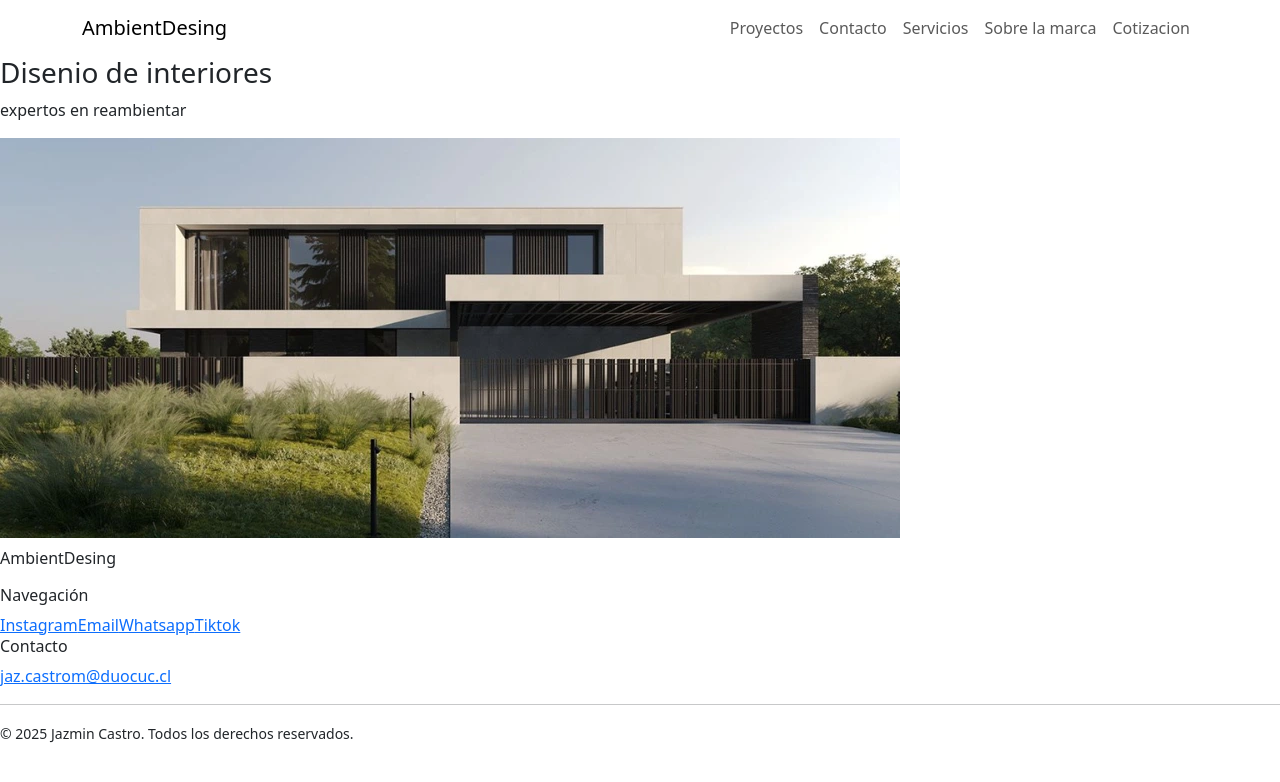
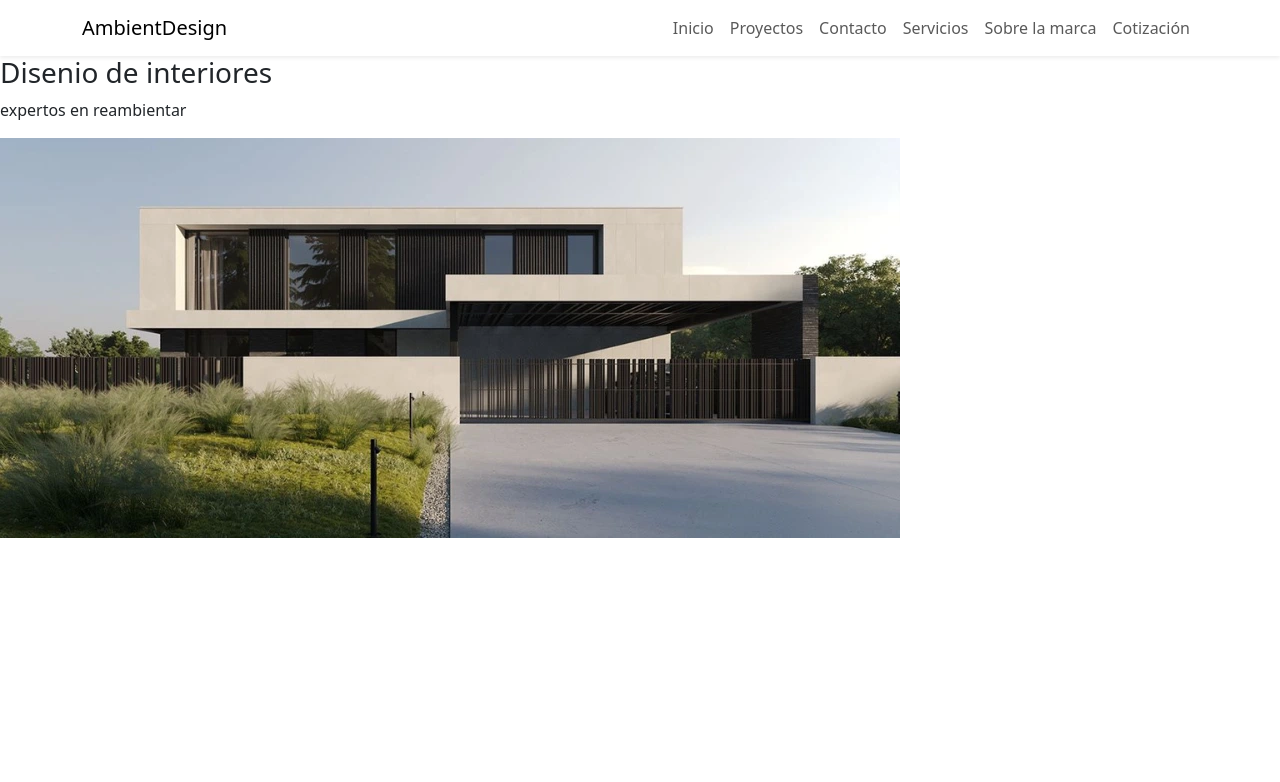
Before and after one commit to fa-morande/AmbientDesing, a React (Vite) app: page / in a window 1280 px wide. Shown: the top 782 px of the page. Built offline with nearby package versions, Linux system fonts and the light colour scheme.

Commit message:
pagina cotizacion primera funcionalidad

```diff
--- a/src/App.jsx
+++ b/src/App.jsx
@@ -1,32 +1,29 @@
-import React from 'react';
+import React, { Suspense } from 'react';
 import { Routes, Route } from 'react-router-dom';
-import Home from "./pages/Home.jsx"; // Importa el componente que acabas de crear
-import Navbar from "./components/molecules/navigation/Navbar.jsx";
-import Footer from './components/molecules/navigation/Footer.jsx';
-import Contacto from './pages/Contacto';
-import Cotizacion from './pages/Cotizacion';
-import Proyectos from './pages/Proyectos';
-import Servicios from './pages/Servicios';
-import SobreLaMarca from './pages/SobreLaMarca';
+import { appRoutes } from '@/routes/Config';
+import Navbar from '@/components/molecules/navigation/Navbar';
 
 function App() {
     return (
-        <div className="container-page">
-        <Navbar />
-        {/*se envuelven las rutas en el main*/}
-        <main className="contenido-main">
-            <Routes>
-            <Route path="/" element={<Home />} />
-            <Route path="/contacto" element={<Contacto />} />
-            <Route path="/cotizacion" element={<Cotizacion />} />
-            <Route path="/proyectos" element={<Proyectos />} />
-            <Route path="/servicios" element={<Servicios />} />
-            <Route path="/sobreLaMarca" element={<SobreLaMarca />} />
-            {/*ruta comodin*/}
+        <Suspense fallback={<div>Cargando...</div>}>
+        <Routes>
+            {appRoutes.map(({ path, component: Component, showNavbar }) => (
+            <Route
+                key={path}
+                path={path}
+                element={
+                <>
+                    {/* Solo renderiza el Navbar si showNavbar no es explícitamente false */}
+                    {showNavbar !== false && <Navbar />}
+                    <main className="page-content">
+                    <Component />
+                    </main>
+                </>
+                }
+            />
+            ))}
         </Routes>
-        </main>
-        <Footer />
-        </div>
+        </Suspense>
     );
 }
 
--- a/src/components/atoms/Text.jsx
+++ b/src/components/atoms/Text.jsx
@@ -1,8 +1,16 @@
 import React from "react";
 
-function Text({ children, variant = 'p', className }) {
-    const tag = variant; // Puede ser 'h1', 'p', 'span', etc.
-    return React.createElement(tag, { className }, children);
+function Text({ children, variant = "p", className = "", onClick, style }) {
+    const Component = variant; // h1, h2, p, etc.
+    return (
+        <Component
+            className={className}
+            onClick={onClick}
+            style={style}
+        >
+            {children}
+        </Component>
+    );
 }
 
 export default Text;
--- a/src/components/molecules/cards/CardCotizacion.jsx
+++ b/src/components/molecules/cards/CardCotizacion.jsx
@@ -2,39 +2,34 @@ import React from "react";
 import Text from "@/components/atoms/Text";
 import Button from "@/components/atoms/Button";
 
+function CardCotizacion({ esenciales, agregado, valor, tipo }) {
+    /* Manejo de Error */
+    if (!esenciales || !agregado) return null;
 
-function CardCotizacion() {
-    const cotizacion = "@/services/projects/cotizacion.js"
     return (
         <div className="body-columna">
+
+            {/* Seccion Esenciales */}
             <div className="body-esencial-cotizacion">
-                {cotizacion.esencial.map(esencial => (
-                    <li key={esencial}>
-                        <Text
-                            className="item-esencial"
-                            >{esencial}
-                        </Text>
-                    </li>
-                ))}
-                {cotizacion.esencial}
+                <li><Text className="item-esencial">{esenciales.nombre}</Text></li>
+                <li><Text className="item-esencial">{esenciales.descripcion}</Text></li>
+                <li><Text className="item-esencial">Espacios: {esenciales.espacios}</Text></li>
             </div>
+
+            {/* Seccion Agregado */}
             <div className="body-agregado-cotizacion">
-                {cotizacion.agregado.map(agregado => (
-                    <li key={agregado}>
-                        <Text
-                            className="item-agregado"
-                            >{agregado}
-                        </Text>
-                    </li>
-                    ))}
-                {cotizacion.agregado}
+                <li><Text className="item-agregado">Asesoría: {agregado.asesoria}</Text></li>
+                <li><Text className="item-agregado">Visita: {agregado.visita}</Text></li>
+                <li><Text className="item-agregado">Plano 3D: {agregado.plano3D}</Text></li>
             </div>
+
+            {/* Seccion Button */}
             <div className="body-valor-cotizacion">
                 <Text variant="h2" className="valor-cotizacion">
-                    {cotizacion.valor}
+                    {valor}
                 </Text>
             </div>
-            <Button>Cotizar {cotizacion.tipo}</Button>
+            <Button>Cotizar {tipo}</Button>
         </div>
     );
 }
--- a/src/components/molecules/forms/TablaCotizacion.jsx
+++ b/src/components/molecules/forms/TablaCotizacion.jsx
@@ -1,38 +1,39 @@
-import React from "react";
-import Text from "@/components/atoms/Text";
+import React, { useState } from "react";
 import CardCotizacion from "@/components/molecules/cards/CardCotizacion";
+import HeaderDinamic from "@/components/molecules/navigation/HeaderDinamic";
 import cotizacion from "@/services/projects/cotizacion";
 
-function TablaCotizacion(){
-    return(
+function TablaCotizacion() {
+    const planesKeys = Object.keys(cotizacion);
+    const [planActivo, setPlanActivo] = useState(planesKeys[0]);
+    /* Se Transforman los datos de servicio al formato que espera la molécula HeaderDinamic */
+    const opcionesHeader = planesKeys.map(key => ({
+        id: key,
+        label: cotizacion[key].tipo
+    }));
+    const datosPlan = cotizacion[planActivo];
+
+    return (
         <div className="body-tabla-cotizacion">
+            {/* Seccion Header */}
+            <HeaderDinamic
+                options={opcionesHeader}
+                activeTab={planActivo}
+                onTabChange={setPlanActivo}
+            />
+            <hr />
+
+            {/* Seccion CardInformacion */}
             <div className="body-tipo-cotizacion">
-                <Text className="body-titulo-cotizacion" variant="h2">Economico</Text>
                 <CardCotizacion
-                    esenciales={cotizacion.economico.esencial}
-                    agregado={cotizacion.economico.agregado}
-                    valor={cotizacion.economico.valor}
-                />
-            </div>
-            <div className="body-tipo-cotizacion">
-                <Text className="body-titulo-cotizacion" variant="h2">Avanzado</Text>
-                <CardCotizacion
-                    esenciales={cotizacion.medio.esencial}
-                    agregado={cotizacion.medio.agregado}
-                    valor={cotizacion.medio.valor}
-                />
-            </div>
-            <div className="body-tipo-cotizacion">
-                <Text className="body-titulo-cotizacion" variant="h2">Premium</Text>
-                <CardCotizacion
-                    esenciales={cotizacion.premium.esencial}
-                    agregado={cotizacion.premium.agregado}
-                    valor={cotizacion.premium.valor}
+                    tipo={datosPlan.tipo}
+                    esenciales={datosPlan.esencial}
+                    agregado={datosPlan.agregado}
+                    valor={datosPlan.valor}
                 />
             </div>
         </div>
-
-    )
+    );
 }
 
-export default TablaCotizacion
+export default TablaCotizacion;
--- /dev/null
+++ b/src/components/molecules/navigation/HeaderDinamic.jsx
@@ -0,0 +1,21 @@
+import React from "react";
+import Text from "@/components/atoms/Text";
+
+function HeaderDinamic({ options, onTabChange }) {
+    return (
+        <div className="tab-header-container" style={{ display: 'flex', gap: '20px' }}>
+            {options.map((option) => (
+                <Text
+                    key={option.id}
+                    className="headerDinamic"
+                    variant="h2"
+                    onClick={() => onTabChange(option.id)}
+                >
+                    {option.label}
+                </Text>
+            ))}
+        </div>
+    );
+}
+
+export default HeaderDinamic;
--- a/src/components/molecules/navigation/Navbar.jsx
+++ b/src/components/molecules/navigation/Navbar.jsx
@@ -1,21 +1,37 @@
 import React from 'react';
 import { Navbar, Nav, Container } from 'react-bootstrap';
+import { Link } from 'react-router-dom'; // Importante para evitar recargas
+import { appRoutes } from '@/routes/Config';
 
 function NavBar() {
+    // Filtramos para no mostrar la ruta "*" (Not Found) en el menú
+    // y solo aquellas que tengan un label definido
+    const menuRoutes = appRoutes.filter(route => route.path !== "*" && route.label);
+
     return (
-        <Navbar bg="white" variant="white" expand="sm">
-        <Container>
-            <Navbar.Brand href="/" className="navbar-brand">
-                AmbientDesing
-            </Navbar.Brand>
-            <Nav className="nav-links">
-                <Nav.Link href="/proyectos">Proyectos</Nav.Link>
-                <Nav.Link href="/contacto">Contacto</Nav.Link>
-                <Nav.Link href="/servicios">Servicios</Nav.Link>
-                <Nav.Link href="/sobreLaMarca">Sobre la marca</Nav.Link>
-                <Nav.Link href="/cotizacion">Cotizacion</Nav.Link>
-            </Nav>
-        </Container>
+        <Navbar bg="white" variant="light" expand="sm" className="shadow-sm">
+            <Container>
+                {/* Usamos as={Link} para que Bootstrap use el enrutador interno */}
+                <Navbar.Brand as={Link} to="/" className="navbar-brand">
+                    AmbientDesign
+                </Navbar.Brand>
+
+                <Navbar.Toggle aria-controls="basic-navbar-nav" />
+
+                <Navbar.Collapse id="basic-navbar-nav">
+                    <Nav className="ms-auto nav-links">
+                        {menuRoutes.map((route) => (
+                            <Nav.Link
+                                key={route.path}
+                                as={Link}
+                                to={route.path}
+                            >
+                                {route.label}
+                            </Nav.Link>
+                        ))}
+                    </Nav>
+                </Navbar.Collapse>
+            </Container>
         </Navbar>
     );
 }
--- /dev/null
+++ b/src/routes/Config.jsx
@@ -0,0 +1,29 @@
+import { lazy } from "react";
+
+// Nota: Asegúrate de que tu vite.config.js tenga configurado el alias "@"
+const Home = lazy(() => import("@/pages/Home"));
+const SobreLaMarca = lazy(() => import("@/pages/SobreLaMarca"));
+const Servicios = lazy(() => import("@/pages/Servicios"));
+const Proyectos = lazy(() => import("@/pages/Proyectos"));
+const Contacto = lazy(() => import("@/pages/Contacto"));
+const Cotizacion = lazy(() => import("@/pages/Cotizacion"));
+
+// Podrías crear una página simple para el 404 después
+const NotFound = lazy(() => import("@/pages/NotFound"));
+
+const publicRoutes = [
+    { path: "/", component: Home, showNavbar: true, label: "Inicio" },
+    { path: "/proyectos", component: Proyectos, showNavbar: true, label: "Proyectos" },
+    { path: "/contacto", component: Contacto, showNavbar: true, label: "Contacto" },
+    { path: "/servicios", component: Servicios, showNavbar: true, label: "Servicios" },
+    { path: "/sobre-la-marca", component: SobreLaMarca, showNavbar: true, label: "Sobre la marca" },
+    { path: "/cotizacion", component: Cotizacion, showNavbar: true, label: "Cotización" },
+];
+
+const notFoundRoute = {
+    path: "*",
+    component: () => <div>404 - No encontrado</div>,
+    showNavbar: false
+};
+
+export const appRoutes = [...publicRoutes, notFoundRoute];
```
Also changed, not shown: src/components/atoms/NavLink.jsx (added, +10 -0 lines), src/pages/Notfound.jsx (added, +7 -0 lines).
